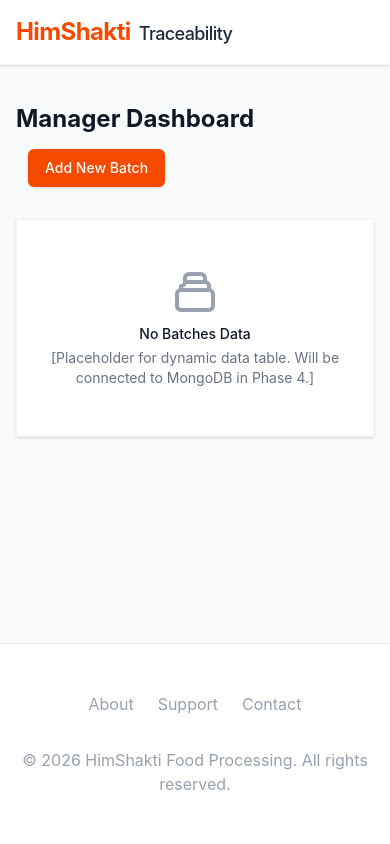
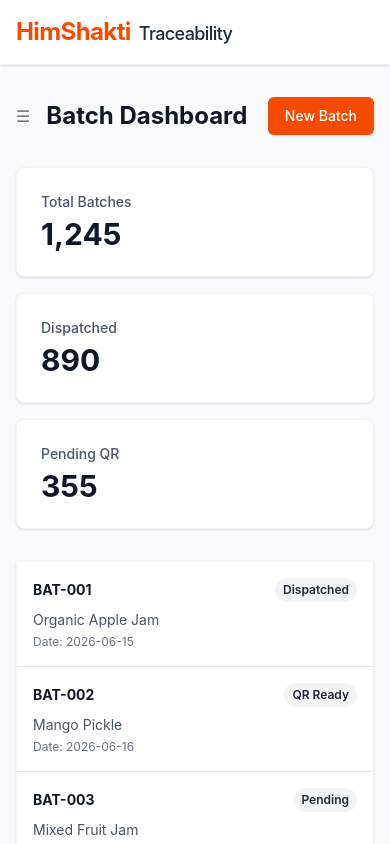
Before and after one commit to Divyansh-9/HimShakti-Batch-Traceability-QR-Management-and-Dispatch-Intelligence-System, a React (Vite) app in the folder frontend/: page /dashboard in a window 390 px wide. Shown: the top 844 px of the page. Built offline with nearby package versions, Linux system fonts and the light colour scheme.

Commit message:
feat(week3): add responsive dashboard layout with mobile sidebar and card list

```diff
--- a/frontend/src/pages/Dashboard.jsx
+++ b/frontend/src/pages/Dashboard.jsx
@@ -1,37 +1,135 @@
+import React, { useState } from 'react';
 import Navbar from '../components/Navbar';
 import Footer from '../components/Footer';
 
 export default function Dashboard() {
+  const [isSidebarOpen, setIsSidebarOpen] = useState(false);
+
+  const batches = [
+    { id: 'BAT-001', product: 'Organic Apple Jam', status: 'Dispatched', qr: 'Yes', date: '2026-06-15' },
+    { id: 'BAT-002', product: 'Mango Pickle', status: 'QR Ready', qr: 'Yes', date: '2026-06-16' },
+    { id: 'BAT-003', product: 'Mixed Fruit Jam', status: 'Pending', qr: 'No', date: 'TBD' },
+  ];
+
   return (
-    <div className="min-h-screen flex flex-col bg-gray-50">
+    <div className="min-h-screen flex flex-col bg-gray-50 dark:bg-gray-900 transition-colors">
       <Navbar />
 
-      <main className="flex-grow max-w-7xl mx-auto px-4 sm:px-6 lg:px-8 py-10 w-full">
-        <div className="md:flex md:items-center md:justify-between mb-8">
-          <div className="flex-1 min-w-0">
-            <h2 className="text-2xl font-bold leading-7 text-gray-900 sm:text-3xl sm:truncate">
-              Manager Dashboard
+      <div className="flex flex-1 overflow-hidden">
+        {/* Mobile Sidebar Overlay */}
+        {isSidebarOpen && (
+          <div
+            className="fixed inset-0 bg-black/50 z-20 md:hidden"
+            onClick={() => setIsSidebarOpen(false)}
+          />
+        )}
+
+        {/* Sidebar */}
+        <aside className={`
+          fixed inset-y-0 left-0 z-30 w-64 bg-white dark:bg-gray-800 border-r border-gray-200 dark:border-gray-700 transition-transform duration-300 ease-in-out
+          md:relative md:translate-x-0 md:w-20 lg:w-64
+          ${isSidebarOpen ? 'translate-x-0' : '-translate-x-full'}
+        `}>
+          <div className="h-full flex flex-col px-3 py-4 space-y-2">
+            <div className="flex items-center justify-between md:hidden mb-4 px-2">
+              <span className="text-xl font-bold dark:text-white">Menu</span>
+              <button onClick={() => setIsSidebarOpen(false)} className="text-gray-500 dark:text-gray-400">✕</button>
+            </div>
+
+            {/* Sidebar Links */}
+            {['Dashboard', 'Batches', 'QR Management', 'Settings'].map((item) => (
+              <a key={item} href="#" className="flex items-center px-2 py-3 text-gray-700 dark:text-gray-200 hover:bg-gray-100 dark:hover:bg-gray-700 rounded-lg group">
+                <div className="w-6 h-6 bg-gray-300 dark:bg-gray-600 rounded-md flex-shrink-0"></div>
+                <span className="ml-3 lg:block md:hidden block">{item}</span>
+              </a>
+            ))}
+          </div>
+        </aside>
+
+        {/* Main Content */}
+        <main className="flex-1 overflow-y-auto w-full">
+          <div className="max-w-7xl mx-auto px-4 sm:px-6 lg:px-8 py-8 w-full">
+
+            <div className="flex items-center justify-between mb-8">
+              <div className="flex items-center">
+                <button
+                  onClick={() => setIsSidebarOpen(true)}
+                  className="md:hidden mr-4 text-gray-500 dark:text-gray-400"
+                >
+                  ☰
+                </button>
+                <h2 className="text-2xl font-bold leading-7 text-gray-900 dark:text-white sm:text-3xl sm:truncate">
+                  Batch Dashboard
                 </h2>
               </div>
-          <div className="mt-4 flex md:mt-0 md:ml-4">
-            <button type="button" className="ml-3 inline-flex items-center px-4 py-2 border border-transparent rounded-md shadow-sm text-sm font-medium text-white bg-orange-600 hover:bg-orange-700 focus:outline-none focus:ring-2 focus:ring-offset-2 focus:ring-orange-500">
-              Add New Batch
+              <button type="button" className="inline-flex items-center px-4 py-2 border border-transparent rounded-md shadow-sm text-sm font-medium text-white bg-orange-600 hover:bg-orange-700 focus:outline-none focus:ring-2 focus:ring-orange-500">
+                New Batch
               </button>
             </div>
+
+            {/* KPI Cards */}
+            <div className="grid grid-cols-1 md:grid-cols-3 gap-4 mb-8">
+              {['Total Batches: 1,245', 'Dispatched: 890', 'Pending QR: 355'].map((kpi, idx) => (
+                <div key={idx} className="bg-white dark:bg-gray-800 p-6 rounded-lg shadow-sm border border-gray-100 dark:border-gray-700">
+                  <p className="text-gray-600 dark:text-gray-400 text-sm font-medium mb-1">{kpi.split(':')[0]}</p>
+                  <p className="text-3xl font-bold text-gray-900 dark:text-white">{kpi.split(':')[1]}</p>
+                </div>
+              ))}
             </div>
 
-        <div className="bg-white shadow overflow-hidden sm:rounded-md border border-gray-100">
-          <div className="px-4 py-12 sm:px-6 text-center">
-             <svg className="mx-auto h-12 w-12 text-gray-400" fill="none" viewBox="0 0 24 24" stroke="currentColor" aria-hidden="true">
-              <path strokeLinecap="round" strokeLinejoin="round" strokeWidth="2" d="M19 11H5m14 0a2 2 0 012 2v6a2 2 0 01-2 2H5a2 2 0 01-2-2v-6a2 2 0 012-2m14 0V9a2 2 0 00-2-2M5 11V9a2 2 0 002-2m0 0V5a2 2 0 012-2h6a2 2 0 012 2v2M7 7h10" />
-            </svg>
-            <h3 className="mt-2 text-sm font-medium text-gray-900">No Batches Data</h3>
-            <p className="mt-1 text-sm text-gray-500">
-              [Placeholder for dynamic data table. Will be connected to MongoDB in Phase 4.]
-            </p>
+            {/* Responsive Table Area */}
+            <div className="bg-white dark:bg-gray-800 shadow overflow-hidden sm:rounded-md border border-gray-100 dark:border-gray-700">
+
+              {/* Desktop/Tablet Table View */}
+              <div className="hidden md:block overflow-x-auto">
+                <table className="min-w-full divide-y divide-gray-200 dark:divide-gray-700">
+                  <thead className="bg-gray-50 dark:bg-gray-900">
+                    <tr>
+                      <th className="px-6 py-3 text-left text-xs font-medium text-gray-500 dark:text-gray-400 uppercase tracking-wider">Batch ID</th>
+                      <th className="px-6 py-3 text-left text-xs font-medium text-gray-500 dark:text-gray-400 uppercase tracking-wider">Product</th>
+                      <th className="px-6 py-3 text-left text-xs font-medium text-gray-500 dark:text-gray-400 uppercase tracking-wider">Status</th>
+                      <th className="px-6 py-3 text-left text-xs font-medium text-gray-500 dark:text-gray-400 uppercase tracking-wider">Date</th>
+                    </tr>
+                  </thead>
+                  <tbody className="bg-white dark:bg-gray-800 divide-y divide-gray-200 dark:divide-gray-700">
+                    {batches.map((batch) => (
+                      <tr key={batch.id}>
+                        <td className="px-6 py-4 whitespace-nowrap text-sm font-medium text-gray-900 dark:text-white">{batch.id}</td>
+                        <td className="px-6 py-4 whitespace-nowrap text-sm text-gray-500 dark:text-gray-400">{batch.product}</td>
+                        <td className="px-6 py-4 whitespace-nowrap">
+                          <span className="px-2 inline-flex text-xs leading-5 font-semibold rounded-full bg-gray-100 dark:bg-gray-700 text-gray-800 dark:text-gray-200">
+                            {batch.status}
+                          </span>
+                        </td>
+                        <td className="px-6 py-4 whitespace-nowrap text-sm text-gray-500 dark:text-gray-400">{batch.date}</td>
+                      </tr>
+                    ))}
+                  </tbody>
+                </table>
+              </div>
+
+              {/* Mobile Card List View */}
+              <div className="block md:hidden">
+                <ul className="divide-y divide-gray-200 dark:divide-gray-700">
+                  {batches.map((batch) => (
+                    <li key={batch.id} className="p-4 hover:bg-gray-50 dark:hover:bg-gray-700 transition-colors">
+                      <div className="flex justify-between items-center mb-2">
+                        <span className="text-sm font-bold text-gray-900 dark:text-white">{batch.id}</span>
+                        <span className="px-2 py-1 text-xs font-semibold rounded-full bg-gray-100 dark:bg-gray-700 text-gray-800 dark:text-gray-200">
+                          {batch.status}
+                        </span>
+                      </div>
+                      <div className="text-sm text-gray-600 dark:text-gray-300">{batch.product}</div>
+                      <div className="text-xs text-gray-500 dark:text-gray-400 mt-1">Date: {batch.date}</div>
+                    </li>
+                  ))}
+                </ul>
+              </div>
+
             </div>
           </div>
         </main>
+      </div>
 
       <Footer />
     </div>
```
Lines whose indentation alone changed are shown as unchanged.
